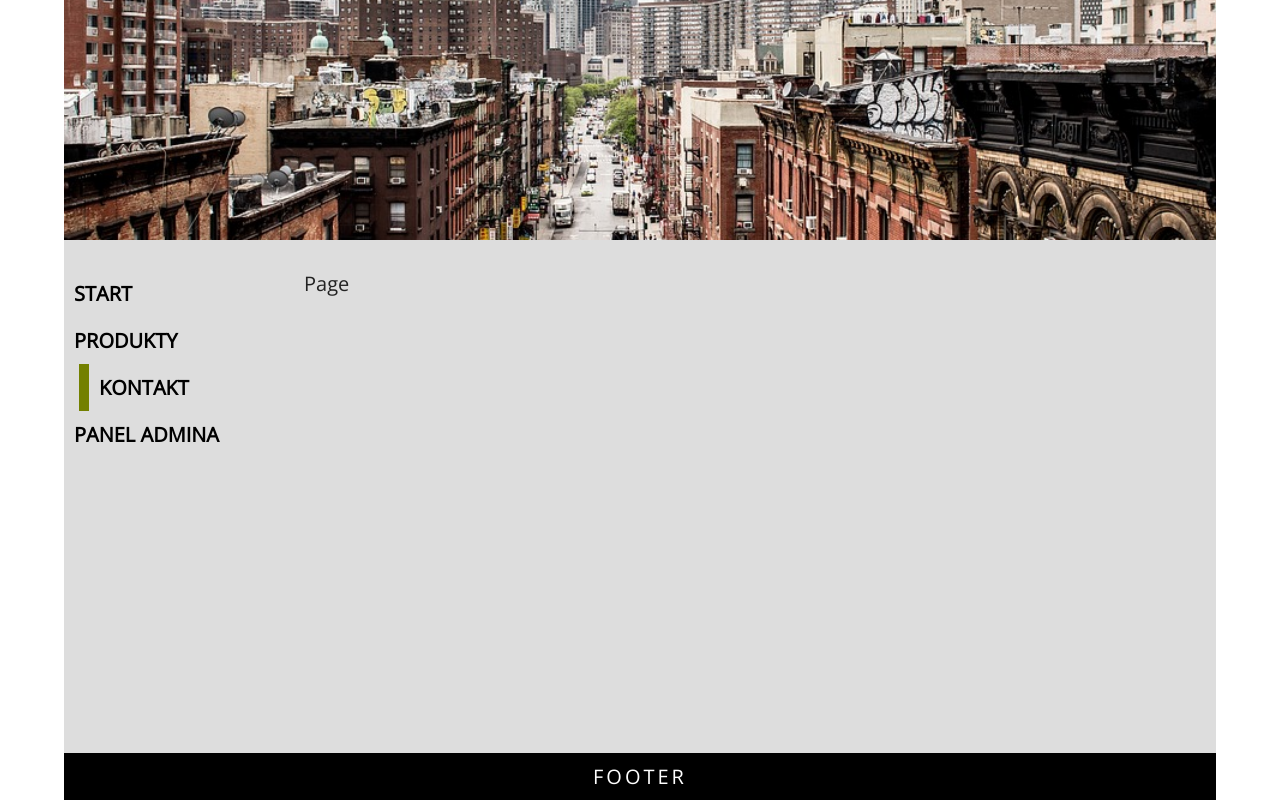
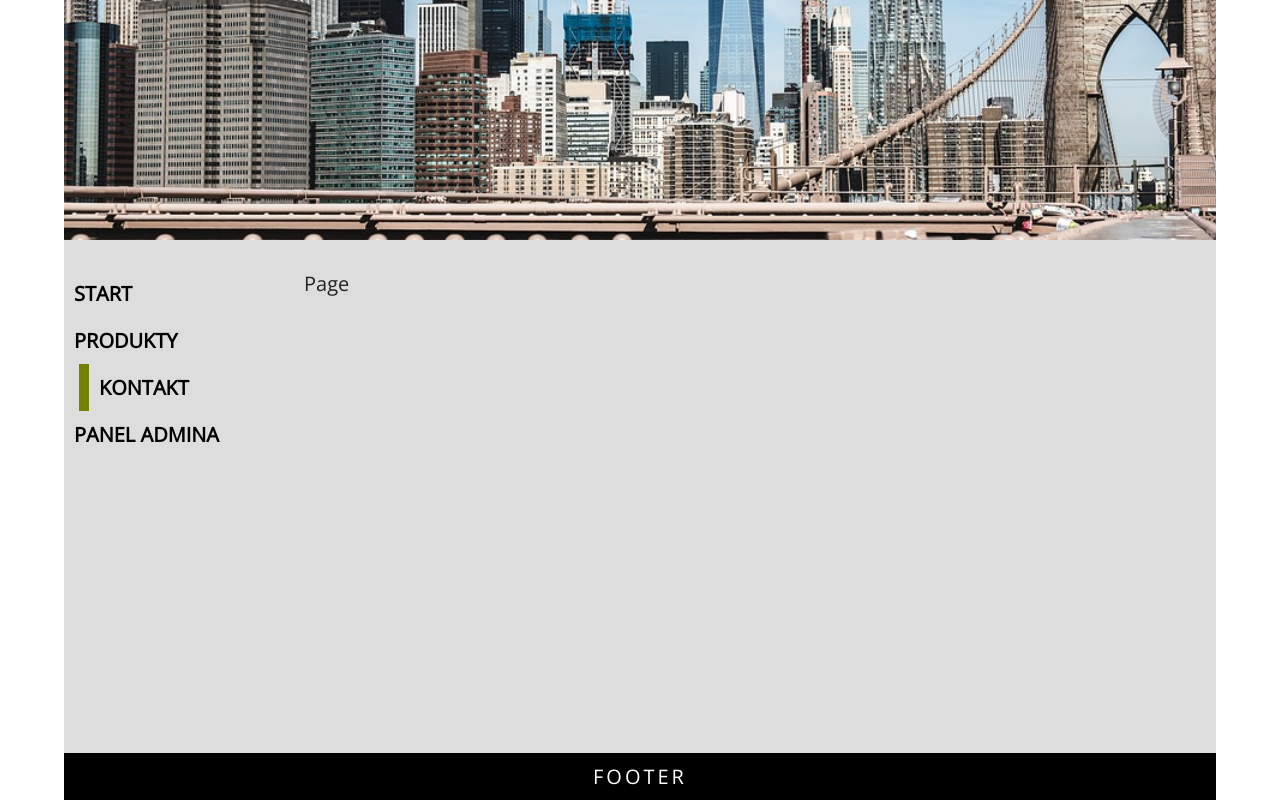
Before and after one commit to DominikPro/React-Web, a React (Create React App) app: page /contact in a window 1280 px wide. Built offline with nearby package versions, Linux system fonts and the light colour scheme.

Commit message:
header route, random background

```diff
--- a/src/layouts/Header.js
+++ b/src/layouts/Header.js
@@ -1,14 +1,39 @@
 import React from "react";
+// import React, { Component } from "react";
+import { Route, Switch } from "react-router-dom";
 import "../styles/Header.css";
 import img1 from "../images/header1.jpg";
 import img2 from "../images/header2.jpg";
 import img3 from "../images/header3.jpg";
 
 const Header = () => {
+  // const images = [img1, img2, img3];
+  // const index = Math.floor(Math.random() * 3);
+  // const img = images[index];
   return (
-    <div>
-      <img src={img1} alt="city" />
-    </div>
+    <>
+      <Switch>
+        <Route
+          path="/"
+          exact
+          render={() => <img src={img1} alt="miasto" />}
+        ></Route>
+        <Route
+          path="/products"
+          render={() => <img src={img3} alt="miasto" />}
+        ></Route>
+        <Route
+          path="/contact"
+          render={() => <img src={img2} alt="miasto" />}
+        ></Route>
+        <Route
+          path="/admin"
+          render={() => <img src={img1} alt="miasto" />}
+        ></Route>
+        <Route render={() => <img src={img3} alt="Błędny adrs url" />}></Route>
+      </Switch>
+      {/* <img src={img} alt="Miasto"/> */}
+    </>
   );
 };
 
--- a/src/layouts/Navigation.js
+++ b/src/layouts/Navigation.js
@@ -3,7 +3,7 @@ import { NavLink } from "react-router-dom";
 import "../styles/Navigation.css";
 const list = [
   { name: "start", path: "/", exact: true },
-  { name: "produkty", path: "/product" },
+  { name: "produkty", path: "/products" },
   { name: "kontakt", path: "/contact" },
   { name: "panel admina", path: "/admin" }
 ];
--- a/src/styles/App.css
+++ b/src/styles/App.css
@@ -9,8 +9,8 @@ div.app {
 }
 header {
   flex-basis: 30vh;
-  background-color: black;
-  color: white;
+  position: relative;
+  overflow: hidden;
 }
 main {
   display: flex;
```
Also changed, not shown: src/images/imgError404.png (added).
